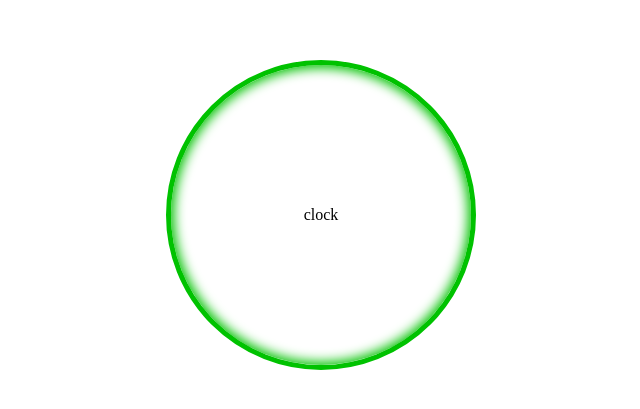
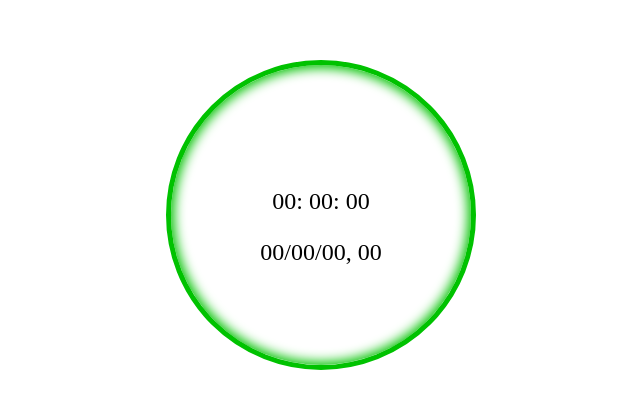
Before and after one commit to ravikiran-fullstack/digital-clock, a plain HTML site: page index.html in a window 1280 px wide. Shown: the part 193-602 px from the top of the page, without its empty margins (327-967 px from the left). Drawn offline with Linux system fonts and the light colour scheme.

Commit message:
css done, need to work on JS logic

```diff
--- a/index.html
+++ b/index.html
@@ -10,7 +10,17 @@
   <body>
     <div class="container">
       <div class="clock">
-        clock
+        <div class="time">
+          <span id="hour">00</span>:
+          <span id="minute">00</span>:
+          <span id="second">00</span>
+        </div>
+        <div class="date">
+          <p>
+            <span id="date">00</span>/<span id="month">00</span>/<span
+              id="year">00</span>,
+            <span id="day">00</span></p>
+        </div>
       </div>
     </div>
     <script src="app.js"></script>
--- a/style.css
+++ b/style.css
@@ -10,9 +10,15 @@
   display: flex;
   justify-content: center;
   align-items: center;
+  flex-direction: column;
   height: 300px;
   width: 300px;
   border: 5px solid rgb(0, 194, 0);
   border-radius: 50%;
   box-shadow: inset 0px 0px 12px 3px rgb(0 194 0);
+  font-size: 1.5rem;
 }
+
+.time {
+  padding-top: 3rem;
+}
```
